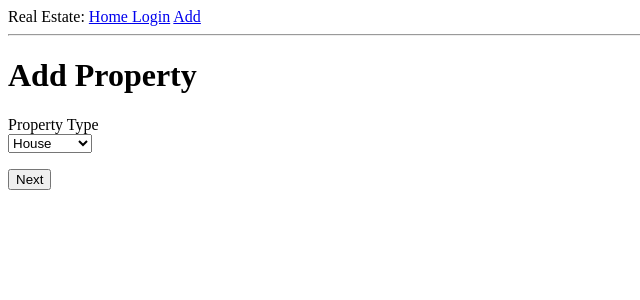
After one commit to noor188/Real-Estate, a Flask app: page /property in a window 1280 px wide. The commit adds this page. Shown: the top 300 px of the page, without its empty margins (0-640 px from the left). Run offline with Flask 3, Linux system fonts and the light colour scheme.

Commit message:
Property page

```diff
--- a/app/error/validators.py
+++ b/app/error/validators.py
@@ -70,11 +70,7 @@ def validate_square_footage(square_footage: float)-> float :
     Parameters:
     square_footage (float):  the square footage
     '''
-<<<<<<< HEAD
     if isinstance(square_footage, bool) or isinstance(square_footage, str):
-=======
-    if isinstance(square_footage, str) or isinstance(square_footage, bool):
->>>>>>> 8fb44221c3f410640f593ccc4e3d311c309a360c
         raise ValueError()
     return square_footage
 
--- a/app/forms.py
+++ b/app/forms.py
@@ -1,5 +1,5 @@
 from flask_wtf import FlaskForm
-from wtforms import StringField, PasswordField, BooleanField, SubmitField
+from wtforms import StringField, PasswordField, BooleanField, SubmitField, SelectField
 from wtforms.validators import DataRequired
 
 
@@ -8,3 +8,7 @@ class LoginForm(FlaskForm):
     password    = PasswordField('password', validators=[DataRequired()])
     remember_me = BooleanField ('remember me')
     submit      = SubmitField  ('Login')
+
+class PropertyForm(FlaskForm):
+    type = SelectField (label='Property Type', choices=[('house', 'House'), ('apartment', 'Apartment')], default='house')
+    submit = SubmitField ('Next')
--- a/app/property.py
+++ b/app/property.py
@@ -80,7 +80,7 @@ class Property:
 
         one of: Available (default), Rented, sold
         '''
-        return 'Available'
+        return 'available'
 
     def get_id(self) -> int:
         '''
--- a/app/routes.py
+++ b/app/routes.py
@@ -1,6 +1,6 @@
 from flask import render_template, redirect, flash, url_for
 from app import app
-from app.forms import LoginForm
+from app.forms import LoginForm, PropertyForm
 
 @app.route("/")
 @app.route("/index")
@@ -25,3 +25,11 @@ def login():
                form.username.data, form.remember_me.data))
          return redirect(url_for('index'))
       return render_template('login.html', title='Sign In', form=form)
+
+@app.route("/property", methods=['GET', 'POST'])
+def property():
+   form = PropertyForm()
+   if form.validate_on_submit():
+       flash('Add property')
+       return redirect('/index')
+   return render_template('property.html', form = form)
--- a/app/templates/base.html
+++ b/app/templates/base.html
@@ -10,6 +10,7 @@
         <div>Real Estate:
             <a href= {{ url_for('index')}}>Home </a>
             <a href= {{ url_for('login')}}>Login</a>
+            <a href= {{ url_for('property')}}>Add</a>
         </div>
         <hr>
         {% with messages = get_flashed_messages() %}
--- /dev/null
+++ b/app/templates/property.html
@@ -0,0 +1,17 @@
+{% extends 'base.html' %}
+
+{% block content %}
+<h1>Add Property</h1>
+<form action="" method="post" novalidate>
+    {{ form.hidden_tag()}}
+    <p>
+        {{ form.type.label }}<br>
+        {{ form.type() }}
+    </p>
+    <p>
+        {{ form.submit()}}
+    </p>
+
+</form>
+
+{% endblock %}
```
Also changed, not shown: app/TestCases/test_preperty.py (+4 -3 lines).
